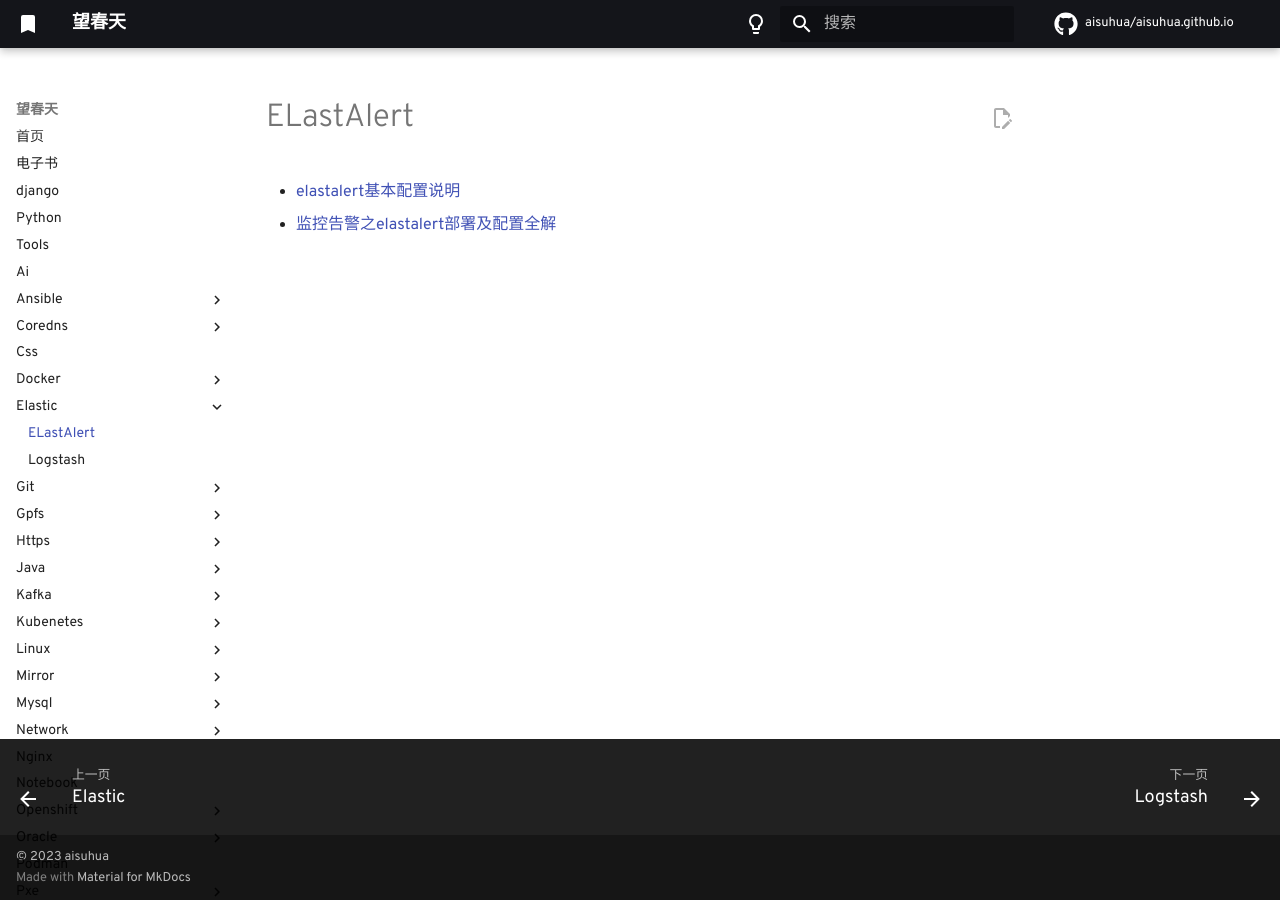
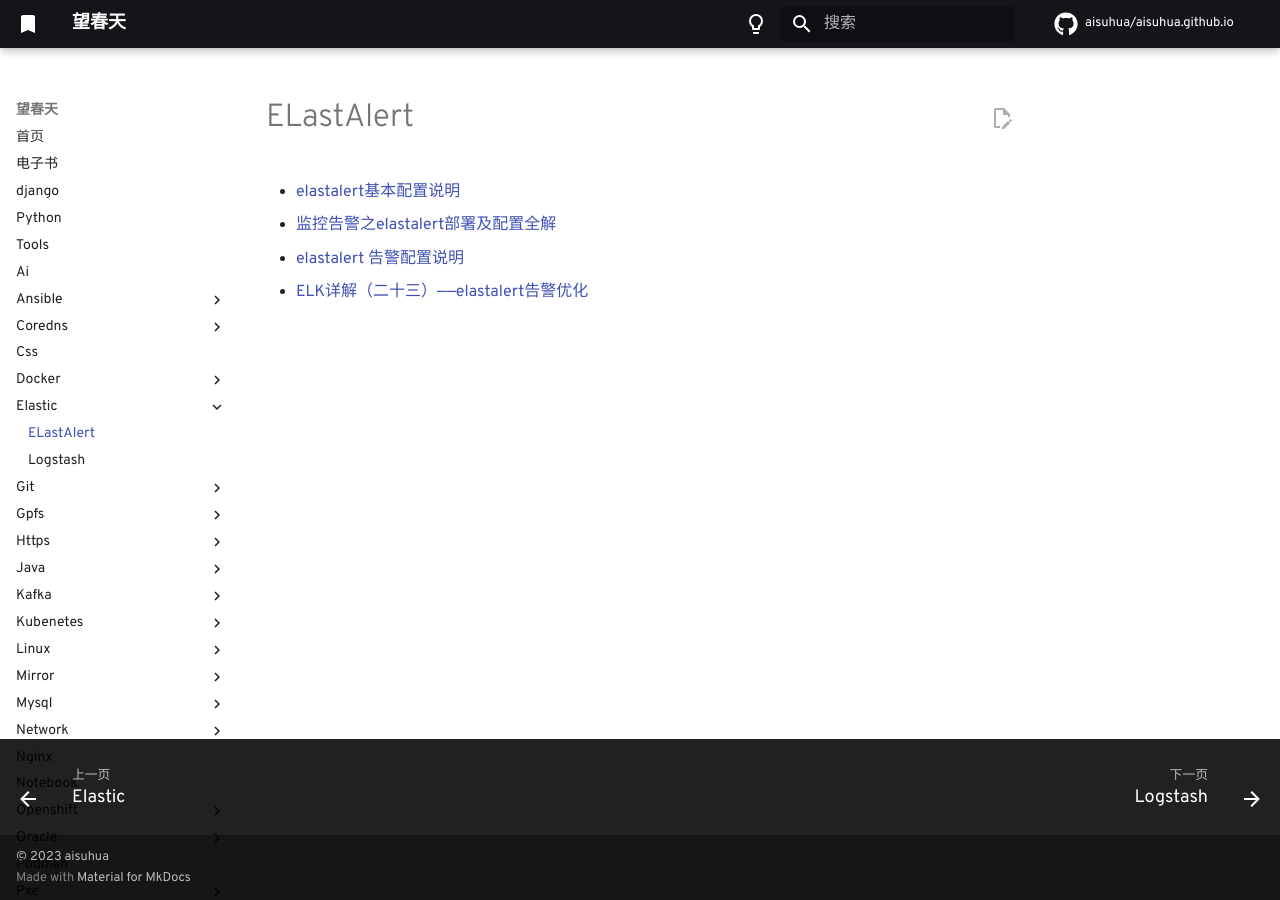
Before and after one commit to aisuhua/aisuhua.github.io, an MkDocs documentation site: the page built from docs/elastic/elastalert.md, in a window 1280 px wide. Built offline with MkDocs 1.6.1 and Material for MkDocs 9.7.7, drawn with Linux system fonts in a browser that asks for light colours; comment, search, counter and statistics services are not loaded.

Commit message:
elastalert.md index.md

```diff
--- a/docs/elastic/elastalert.md
+++ b/docs/elastic/elastalert.md
@@ -2,3 +2,5 @@
 
 - [elastalert基本配置说明](https://www.cnblogs.com/dance-walter/p/11194001.html)
 - [监控告警之elastalert部署及配置全解](https://www.cnblogs.com/wzxmt/p/12180555.html)
+- [elastalert 告警配置说明](https://blog.csdn.net/weixin_45015255/article/details/118739795)
+- [ELK详解（二十三）——elastalert告警优化](https://blog.csdn.net/weixin_40228200/article/details/124080212)
```
